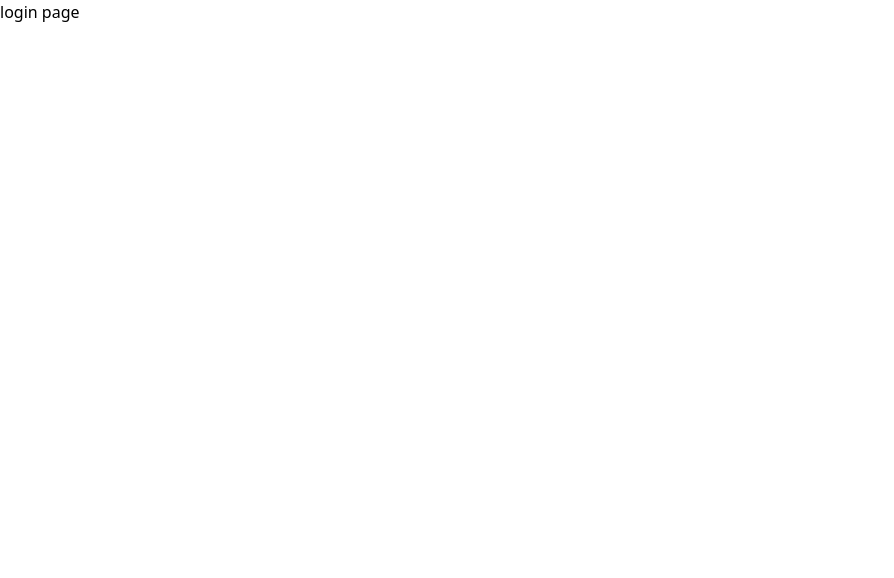
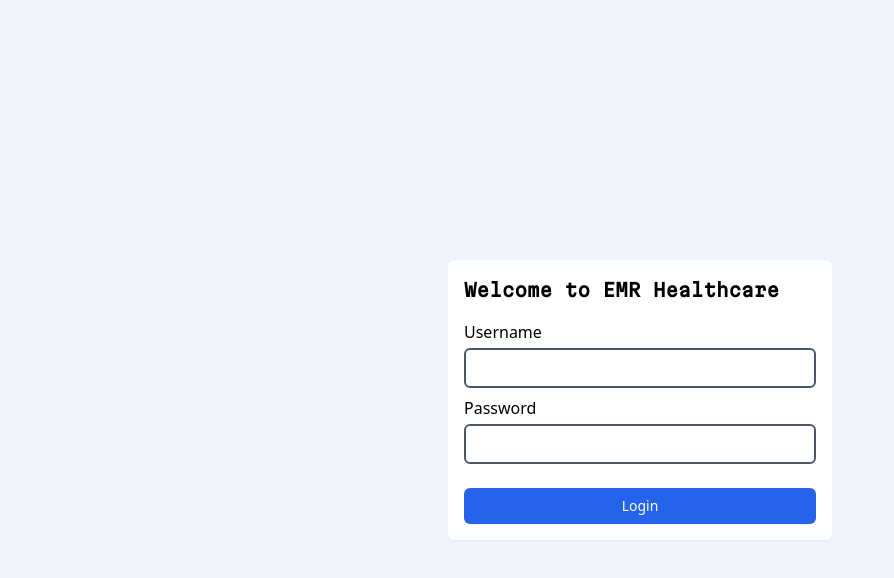
Before and after one commit to Mzala123/Erm-healthcare, a React (Vite) app: page / in a window 1280 px wide. Shown: the top 578 px of the page, without its empty margins (0-894 px from the left). Built offline with nearby package versions, Linux system fonts and the light colour scheme.

Commit message:
formBuilder component

```diff
--- a/src/components/auth/Login.jsx
+++ b/src/components/auth/Login.jsx
@@ -1,8 +1,43 @@
+import {useMemo} from "react";
+import FormBuilder from "../form/FormBuilder.jsx";
+import Button from "../ui/Button.jsx";
+
 function Login(){
+
+    const loginForm = useMemo(()=>{
+        return  [
+            {
+                name:"username",
+                value:"",
+                required:true,
+                type:"text",
+                width: 4,
+                placeholder:"Username",
+                label:"Username",
+            },
+            {
+                name:"password",
+                value:"",
+                required:true,
+                type:"text",
+                width: 4,
+                placeholder:"Password",
+                label:"Password",
+            }
+        ]
+    },[])
+
     return (
-        <div>
-            login page
+        <div className="bg-slate-100 h-screen flex justify-center items-center">
+            <div className="flex gap-4 flex-col bg-white shadow-sm p-4 rounded-md w-96">
+                <h1 className="text-lg font-Martian font-semibold">Welcome to EMR Healthcare</h1>
+                <div className="flex flex-col gap-6">
+                    <FormBuilder formFields={loginForm} />
+                    <Button>Login</Button>
+                </div>
+            </div>
         </div>
     )
 }
+
 export default Login;
--- a/src/components/auth/Register.jsx
+++ b/src/components/auth/Register.jsx
@@ -1,7 +1,10 @@
 function Register() {
     return (
-        <div className="">
-
+        <div className="flex">
+            <div className>
+                <div>image</div>
+                <div>form</div>
+            </div>
         </div>
     )
 }
--- /dev/null
+++ b/src/components/form/FormBuilder.jsx
@@ -0,0 +1,61 @@
+import PropTypes from "prop-types";
+import {useState} from "react";
+import InputField from "./InputField.jsx";
+
+function FormBuilder({formFields=[]}) {
+
+    const [fields, setFields] = useState(formFields);
+    const [formDataObj, setFormDataObj] = useState({});
+
+
+    function handleChange(e) {
+       const {name, value} = e.target;
+       console.log(name);
+       setFields(
+           fields.map((field )=>{
+                   setFormDataObj(
+                       {...formDataObj,
+                           [name]: e.target.value
+                       });
+               return field.name === name ? {...field, value: value} : field
+           })
+       )
+    }
+
+    function handleSubmit(e) {
+        e.preventDefault();
+
+    }
+
+    return(
+        <div className="">
+            <form className="flex flex-col gap-2" onSubmit={handleSubmit}>
+                {
+                    fields.map((field) => {
+                         switch (field.type) {
+                             case "text":
+                                 return <div key={field.name}>
+                                     <InputField
+                                         name={field.name}
+                                         onChange={handleChange}
+                                         value={field.value}
+                                         label={field.label}
+                                         required={field.required}
+                                         type={field.type}
+                                     />
+                                 </div>
+
+                             default: return "Invalid field type " + field.type
+                         }
+                    })
+                }
+            </form>
+        </div>
+    )
+}
+
+FormBuilder.propTypes = {
+    formFields: PropTypes.array
+}
+
+export default FormBuilder;
--- /dev/null
+++ b/src/components/form/InputField.jsx
@@ -0,0 +1,31 @@
+import PropTypes from "prop-types";
+
+function InputField({placeholder, value, onChange, name, onKeyUp, type="text", required, label}) {
+      return(
+          <div className="flex flex-col gap-1">
+               <label htmlFor={name}>{label}</label>
+               <input className="px-2 py-2 text-sm border-2 border-gray-600 focus:ring-2 rounded-md "
+                      type={type}
+                      placeholder={placeholder}
+                      value={value}
+                      onChange={onChange}
+                      name={name}
+                      onKeyUp={onKeyUp}
+                      required={required}
+               />
+          </div>
+      )
+}
+
+InputField.propTypes = {
+    placeholder: PropTypes.string,
+    value: PropTypes.any,
+    onChange: PropTypes.func,
+    name: PropTypes.string,
+    onKeyUp: PropTypes.func,
+    type: PropTypes.any,
+    required: PropTypes.bool,
+    label: PropTypes.string
+}
+
+export default InputField;
--- a/src/components/layout/Layout.jsx
+++ b/src/components/layout/Layout.jsx
@@ -1,7 +1,10 @@
 import Sidebar from "./Sidebar.jsx";
 import Appbar from "./Appbar.jsx";
 import {Outlet} from "react-router-dom";
-import {useEffect, useRef, useState} from "react";
+import {useEffect, useMemo, useRef, useState} from "react";
+import InputField from "../form/InputField.jsx";
+import Button from "../ui/Button.jsx";
+import FormBuilder from "../form/FormBuilder.jsx";
 
 function Layout() {
 
@@ -18,6 +21,34 @@ function Layout() {
             setIsOpen(false);
         }
     }
+
+
+    const loginForm = useMemo(()=>{
+      return  [
+            {
+                name:"username",
+                value:"",
+                required:true,
+                type:"text",
+                width: 4,
+                placeholder:"Username",
+                label:"Username",
+            },
+           {
+               name:"password",
+               value:"",
+               required:true,
+               type:"text",
+               width: 4,
+               placeholder:"Password",
+               label:"Password",
+           }
+        ]
+    },[])
+
+    console.log(loginForm);
+
+
 
     useEffect(() => {
         console.log(isOpen)
@@ -42,7 +73,10 @@ function Layout() {
            <div className="w-full">
                <Appbar handleOpenMenu={handleToggleMenu}/>
                <div className="bg-slate-100 h-full p-3 transition-all relative top-16 lg:ml-72">
-                  <Outlet/>
+                  {/*<Outlet/>*/}
+                  {/* <InputField label="Username"/>*/}
+                  {/* <Button>Add patient</Button>*/}
+                   <FormBuilder formFields={loginForm}/>
                </div>
            </div>
 
--- /dev/null
+++ b/src/components/ui/Button.jsx
@@ -0,0 +1,22 @@
+import PropTypes from "prop-types";
+
+function Button({children, onClick, variant="primary"}) {
+
+    const variantClasses = {
+        primary: "bg-blue-600 hover:bg-blue-700 text-white",
+        secondary: "bg-gray-600 hover:bg-gray-700 text-white",
+        danger: "bg-red-600 hover:bg-red-700 text-white",
+        success: "bg-green-600 hover:bg-green-700 text-white",
+    };
+
+    return(
+        <button className={`border-none rounded-md bg-blue-600 px-3 py-2 text-sm text-white hover:bg-blue-700  transition-colors ${variantClasses[variant]}`} onClick={onClick}>{children}</button>
+    )
+}
+
+Button.propTypes = {
+    children: PropTypes.node,
+    onClick: PropTypes.func,
+    variant: PropTypes.oneOf(["primary","secondary","success","danger"])
+}
+export default Button;
```
